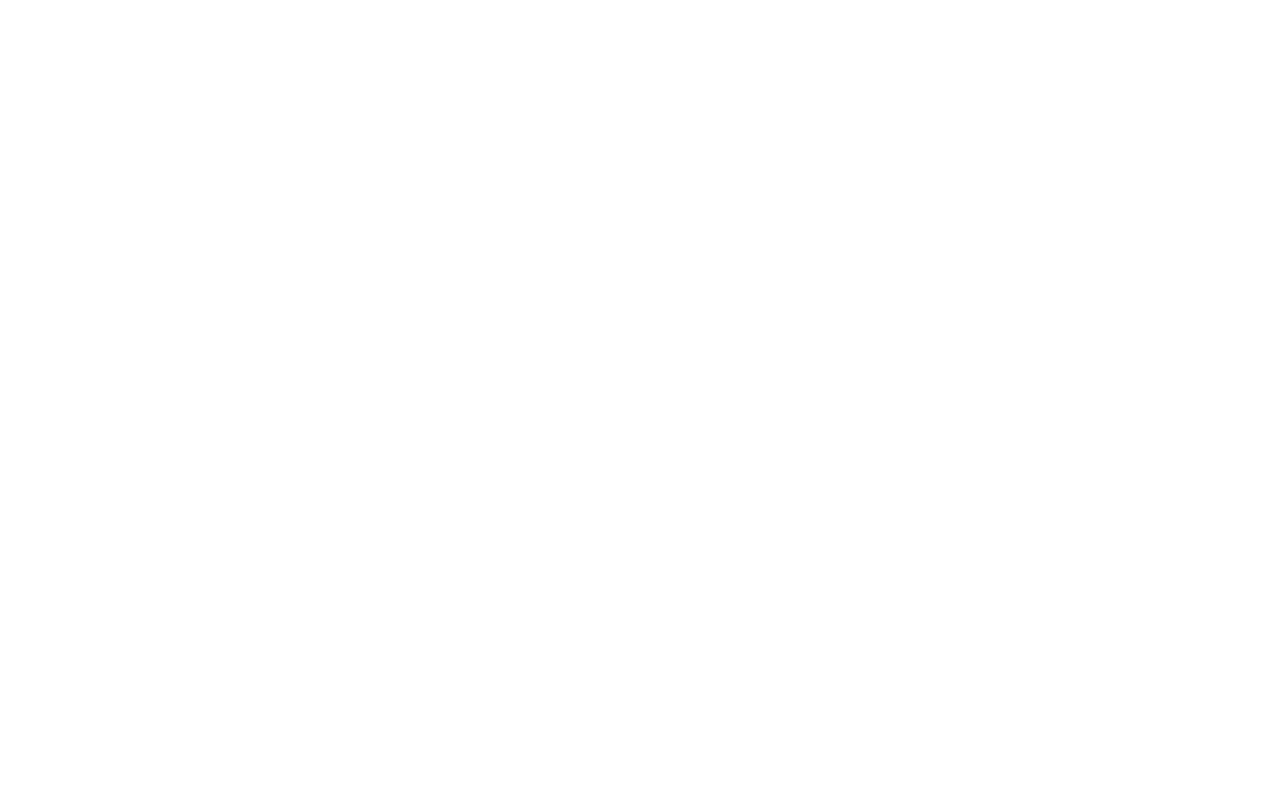
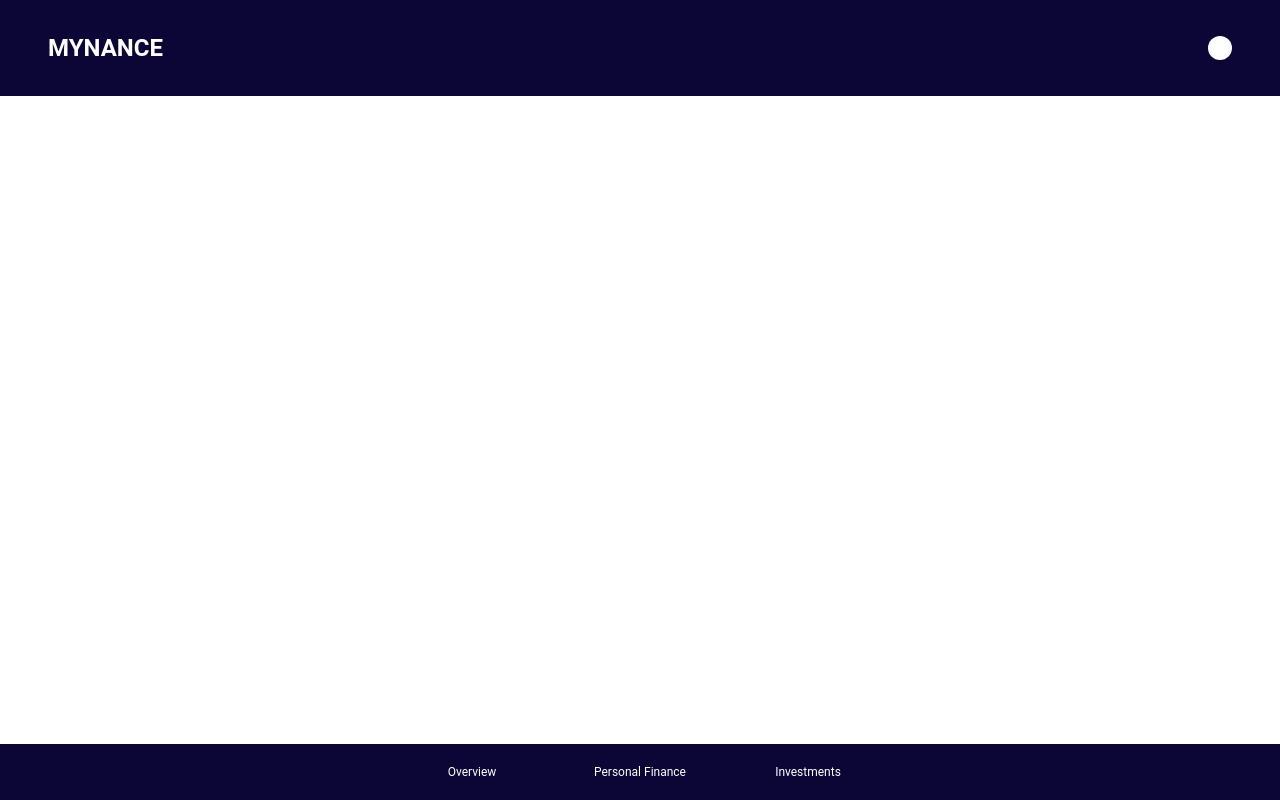
Before and after one commit to jonathancklee1/mynance, a React (Vite) app: page /dashboard in a window 1280 px wide. Before the commit this address had no page. Built offline with nearby package versions, Linux system fonts and the light colour scheme.

Commit message:
Added Dashboard page and fixed some styles of landing

```diff
--- a/package.json
+++ b/package.json
@@ -12,6 +12,7 @@
   "dependencies": {
     "@emotion/react": "^11.14.0",
     "@emotion/styled": "^11.14.0",
+    "@mui/icons-material": "^6.4.4",
     "@mui/material": "^6.4.3",
     "react": "^19.0.0",
     "react-dom": "^19.0.0",
--- a/src/App.tsx
+++ b/src/App.tsx
@@ -1,10 +1,12 @@
 import { Route, Routes } from "react-router";
 import Landing from "./pages/Landing";
+import Dashboard from "./pages/Dashboard";
 
 function App() {
     return (
         <Routes>
             <Route path="/" element={<Landing />} />
+            <Route path="/dashboard" element={<Dashboard />} />
         </Routes>
     );
 }
--- /dev/null
+++ b/src/components/BottomNav.tsx
@@ -0,0 +1,29 @@
+import BottomNavigation from "@mui/material/BottomNavigation";
+import BottomNavigationAction from "@mui/material/BottomNavigationAction";
+import { useState } from "react";
+
+function BottomNav() {
+    const [tab, setTab] = useState("");
+    console.log(tab);
+    return (
+        <BottomNavigation
+            showLabels
+            value={tab}
+            onChange={(event, newValue) => {
+                setTab(newValue);
+            }}
+            sx={{
+                position: "fixed",
+                bottom: 0,
+                width: "100%",
+                backgroundColor: "primary.main",
+            }}
+        >
+            <BottomNavigationAction label="Overview" />
+            <BottomNavigationAction label="Personal Finance" />
+            <BottomNavigationAction label="Investments" />
+        </BottomNavigation>
+    );
+}
+
+export default BottomNav;
--- a/src/components/NavBar.tsx
+++ b/src/components/NavBar.tsx
@@ -1,8 +1,10 @@
-import { Toolbar, Typography } from "@mui/material";
+import { Box, Toolbar, Typography } from "@mui/material";
+import { forwardRef } from "react";
 
-function NavBar() {
+const NavBar = forwardRef<HTMLDivElement>((props, ref) => {
     return (
         <Toolbar
+            ref={ref}
             component={"nav"}
             sx={{
                 backgroundColor: "primary.main",
@@ -17,13 +19,22 @@
                     paddingBlock: 4,
                 },
                 color: "primary.contrastText",
+                display: "flex",
+                justifyContent: "space-between",
+                alignItems: "center",
             }}
         >
             <Typography variant="h5" sx={{ fontWeight: "bold" }}>
                 MYNANCE
             </Typography>
+            <Box
+                borderRadius={"100%"}
+                bgcolor={"white"}
+                height={24}
+                width={24}
+            ></Box>
         </Toolbar>
     );
-}
+});
 
 export default NavBar;
--- a/src/components/Textbox.tsx
+++ b/src/components/Textbox.tsx
@@ -1,6 +1,21 @@
-import TextField from "@mui/material/TextField";
+import TextField, {
+    FilledTextFieldProps,
+    OutlinedTextFieldProps,
+    StandardTextFieldProps,
+    TextFieldVariants,
+} from "@mui/material/TextField";
+import { JSX } from "react/jsx-runtime";
 
-function Textbox(props: any) {
+function Textbox(
+    props: JSX.IntrinsicAttributes & {
+        variant?: TextFieldVariants | undefined;
+    } & Omit<
+            | FilledTextFieldProps
+            | OutlinedTextFieldProps
+            | StandardTextFieldProps,
+            "variant"
+        >
+) {
     return (
         <TextField
             {...props}
@@ -13,6 +28,7 @@
             sx={{
                 input: { color: "text.primary", fontSize: 24 },
                 backgroundColor: "secondary.main",
+                maxWidth: "800px",
             }}
         />
     );
--- a/src/main.tsx
+++ b/src/main.tsx
@@ -16,8 +16,8 @@
             contrastText: "#fff",
         },
         text: {
-            primary: "#fff",
-            secondary: "#000",
+            primary: "#000",
+            secondary: "#fff",
         },
     },
     components: {
--- a/src/pages/Dashboard.tsx
+++ b/src/pages/Dashboard.tsx
@@ -0,0 +1,14 @@
+import React from "react";
+import NavBar from "../components/NavBar";
+import BottomNav from "../components/BottomNav";
+
+function Dashboard() {
+    return (
+        <>
+            <NavBar></NavBar>
+            <BottomNav></BottomNav>
+        </>
+    );
+}
+
+export default Dashboard;
--- a/src/pages/Landing.tsx
+++ b/src/pages/Landing.tsx
@@ -1,12 +1,15 @@
-import { Box, Button, Container, Paper, Stack, styled } from "@mui/material";
+import { Box, Button, Container, Stack, styled } from "@mui/material";
 import NavBar from "../components/NavBar";
 import Typography from "@mui/material/Typography";
 import Textbox from "../components/Textbox";
-import { useState } from "react";
+import { SetStateAction, useEffect, useRef, useState } from "react";
+import { Link } from "react-router";
 
 function Landing() {
     const [name, setName] = useState("");
     const [themeSelected, setThemeSelected] = useState("");
+    const [height, setHeight] = useState(0);
+
     console.log(themeSelected);
     const ThemeButton = styled(Button)(() => {
         return {
@@ -16,22 +19,30 @@
             background: "transparent",
         };
     });
+    const componentRef = useRef(null);
+    useEffect(() => {
+        const height = componentRef.current.offsetHeight;
+        console.log(height);
+        setHeight(height);
+    }, []);
+
     return (
         <Container
             sx={{
-                height: "100vh",
+                minHeight: "100vh",
                 p: 0,
                 backgroundColor: "primary.main",
                 color: "primary.contrastText",
             }}
         >
-            <NavBar></NavBar>
+            <NavBar ref={componentRef}></NavBar>
             <Container
                 sx={{
-                    height: "100%",
+                    minHeight: `calc(100vh - ${height}px)`,
                     display: "flex",
                     flexDirection: "column",
                     alignItems: "center",
+                    justifyContent: "center",
                     paddingBlock: 10,
                     backgroundColor: "primary.main",
                 }}
@@ -45,7 +56,13 @@
                 >
                     Welcome to MYNANCE!
                 </Typography>
-                <Box width={"100%"} marginBottom={12}>
+                <Box
+                    width={"100%"}
+                    marginBottom={12}
+                    display={"flex"}
+                    flexDirection={"column"}
+                    alignItems={"center"}
+                >
                     <Typography
                         variant="h4"
                         component={"h2"}
@@ -56,7 +73,9 @@
                         Enter your name
                     </Typography>
                     <Textbox
-                        onChange={(e) => {
+                        onChange={(e: {
+                            target: { value: SetStateAction<string> };
+                        }) => {
                             setName(e.target.value);
                             console.log(e.target.value);
                         }}
@@ -119,9 +138,11 @@
                         </ThemeButton>
                     </Stack>
                 </Box>
-                <Button variant="contained" color="secondary">
-                    Go to Dashboard
-                </Button>
+                <Link to={"/dashboard"}>
+                    <Button variant="contained" color="secondary">
+                        Go to Dashboard
+                    </Button>
+                </Link>
             </Container>
         </Container>
     );
```
Also changed, not shown: 1 other file (tests, documents, lock files or other folders).
